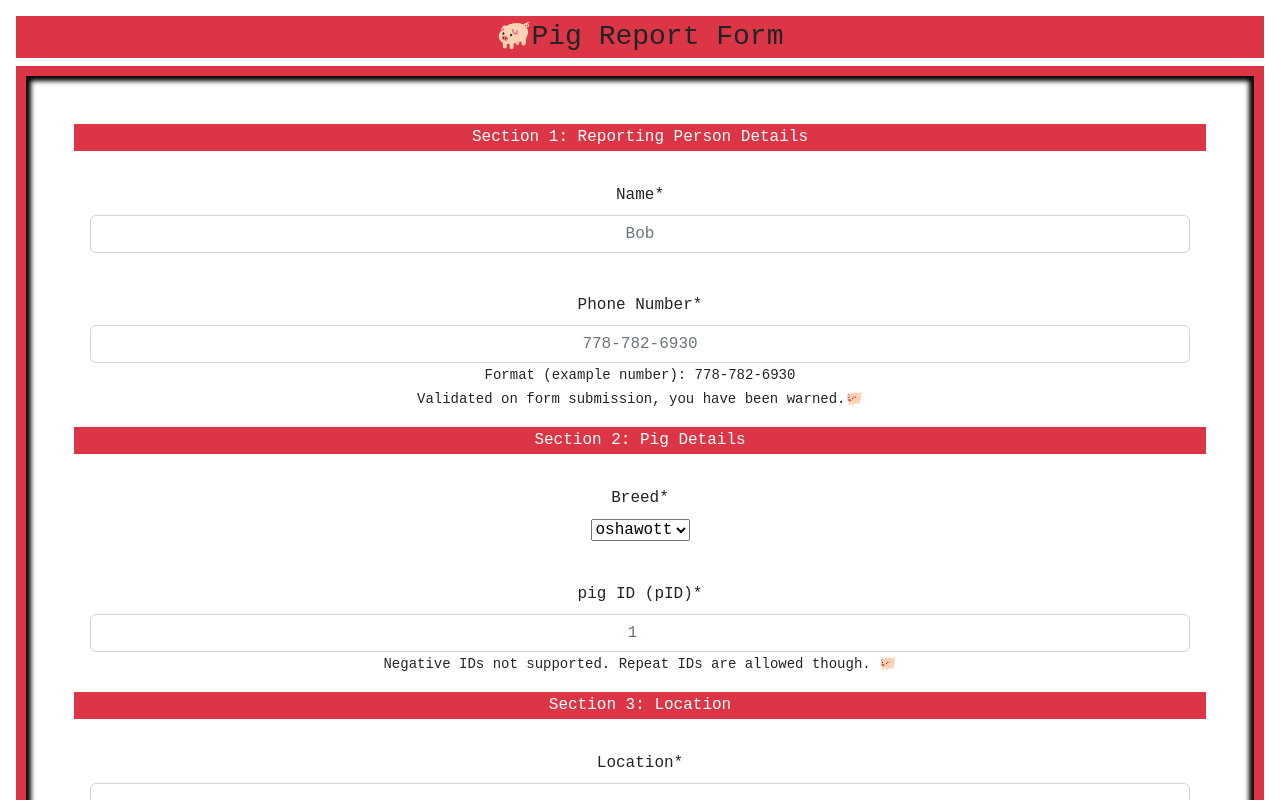
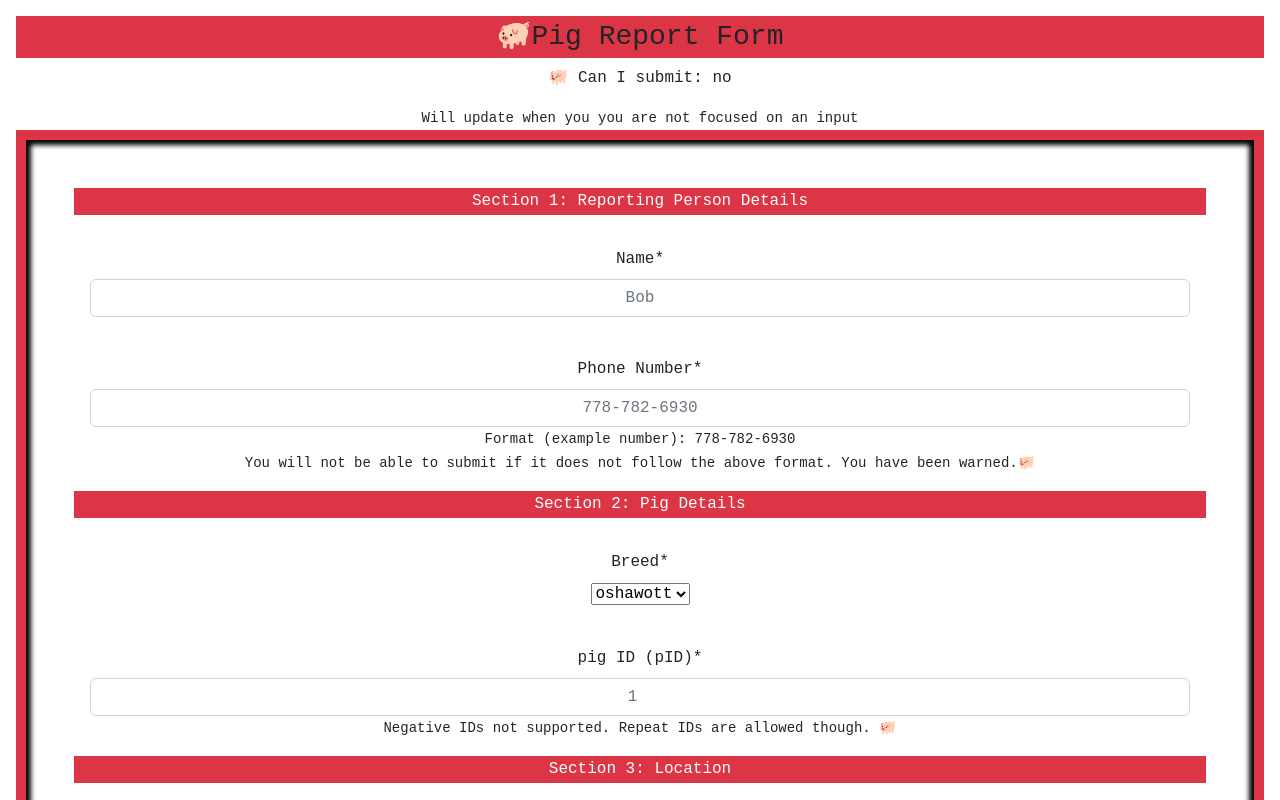
Before and after one commit to JohnsonL111/find-my-pig, an Angular app in the folder pig-location-tracker/: page / in a window 1280 px wide. Both pictures are taken after a click on the button "🐽Eurika! I found a pig (create pig report)". Shown: the top 800 px of the page. Built offline with nearby package versions, Linux system fonts and the light colour scheme; no server answers.

Commit message:
Complete form validation:

```diff
--- a/pig-location-tracker/src/app/components/pig-add-form/pig-add-form.component.html
+++ b/pig-location-tracker/src/app/components/pig-add-form/pig-add-form.component.html
@@ -3,7 +3,8 @@
 <form id = "pig-info-form" name="pig-info-form" class = "flex-even m-3 text-center"
  (ngSubmit)="onClickFormSubmit()" (change) = "validateForm()">
     <h3 class = "text-bg-danger text-dark p-1"> 🐖Pig Report Form </h3>
-
+    <p> 🐖 Can I submit: {{submitStatus}} </p>
+    <small> Will update when you you are not focused on an input </small>
     <!-- box around the entire form-->
     <section class = "p-5 border border-danger border-thick">
         <!-- Reporting Person Details Section-->
@@ -17,7 +18,7 @@
             <!-- Validated on submission -->
             <input placeholder="778-782-6930" type="tel" class="form-control" name="person-number" id="person-number" required>
             <small>Format (example number): 778-782-6930</small><br>
-            <small>Validated on form submission, you have been warned.🐖</small><br>
+            <small>You will not be able to submit if it does not follow the above format. You have been warned.🐖</small><br>
         </section>
 
         <!-- Pig Info Details Section-->
--- a/pig-location-tracker/src/app/components/pig-add-form/pig-add-form.component.ts
+++ b/pig-location-tracker/src/app/components/pig-add-form/pig-add-form.component.ts
@@ -9,12 +9,12 @@ import { Router } from '@angular/router';
   styleUrls: ['./pig-add-form.component.css']
 })
 export class PigAddFormComponent implements OnInit{
-
+  submitStatus: string;
   // router service and HttpClient is injected here
   constructor(private _router: Router, private _http: HttpClient) {
     // add the disabled attribute back to the submit button
     document.getElementById("submit")?.setAttribute("disabled", "disabled");
-
+    this.submitStatus = "no";
     // if the user accesses this URL not through the "add button" on the main page then redirect them back.
     if (this._router.getCurrentNavigation()?.extras.state?.['legalNav'] == null) _router.navigateByUrl("")
   }
@@ -38,13 +38,17 @@ export class PigAddFormComponent implements OnInit{
     return true;
   }
 
+  // validates the form input.
   validateForm() {
     let submitButton = document.getElementById("submit");
     console.log("form has been changed")
-    if (this.checkRequiredFields()) {
+    if (this.checkProperPhone() && this.checkRequiredFields()) {
       submitButton?.removeAttribute("disabled");
+      this.submitStatus = "yes"
     } else {
+      if (this.checkRequiredFields()) alert("All fields are filled, but phone number is invalid");
       document.getElementById("submit")?.setAttribute("disabled", "disabled");
+      this.submitStatus = "no";
     }
   }
 
@@ -69,7 +73,9 @@ export class PigAddFormComponent implements OnInit{
 
   // checks if the phone number returned matches the regex.
   checkProperPhone() {
-    return true
+    const re = new RegExp("[0-9]{3}-[0-9]{3}-[0-9]{4}");
+    let phoneNum = <HTMLInputElement>document.getElementById("person-number");
+    return re.test(phoneNum?.value) ? true : false;
   }
 
   // adds the pig report to the server and navigates back to the main screen
```
